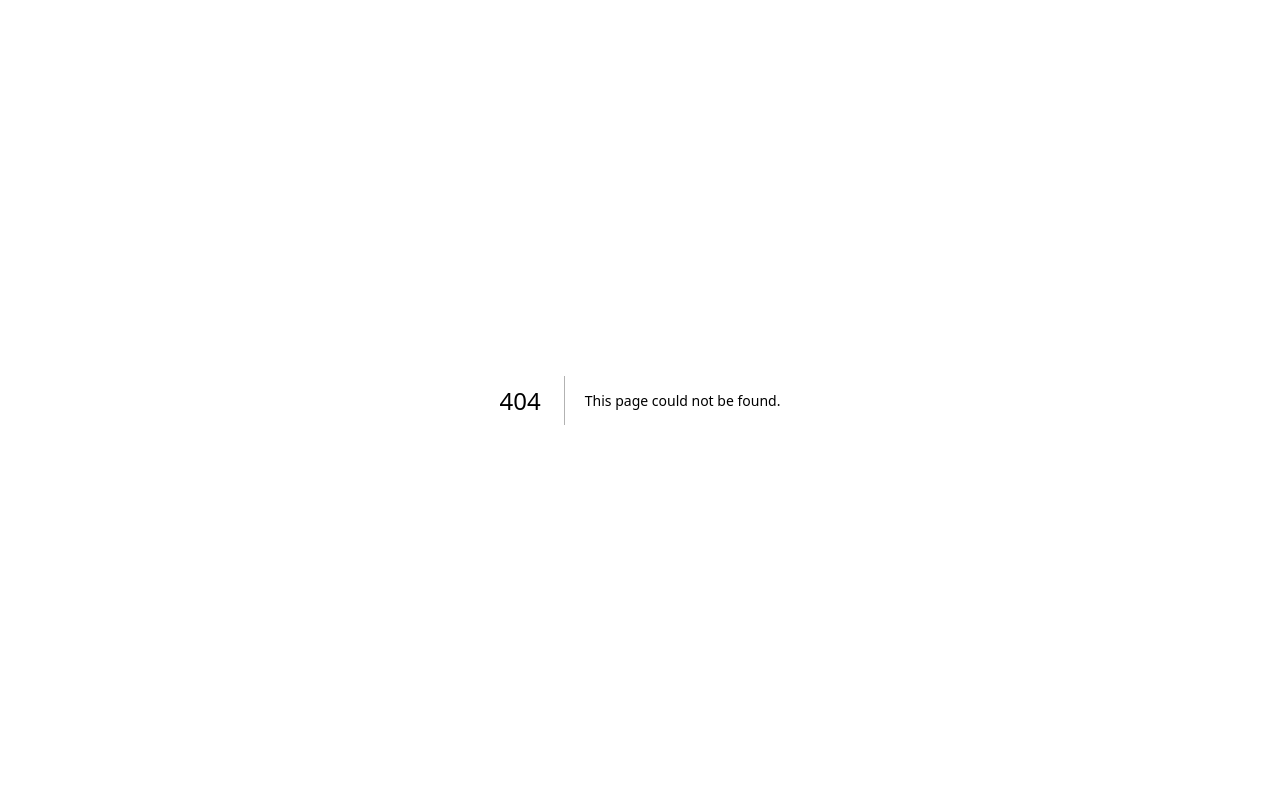
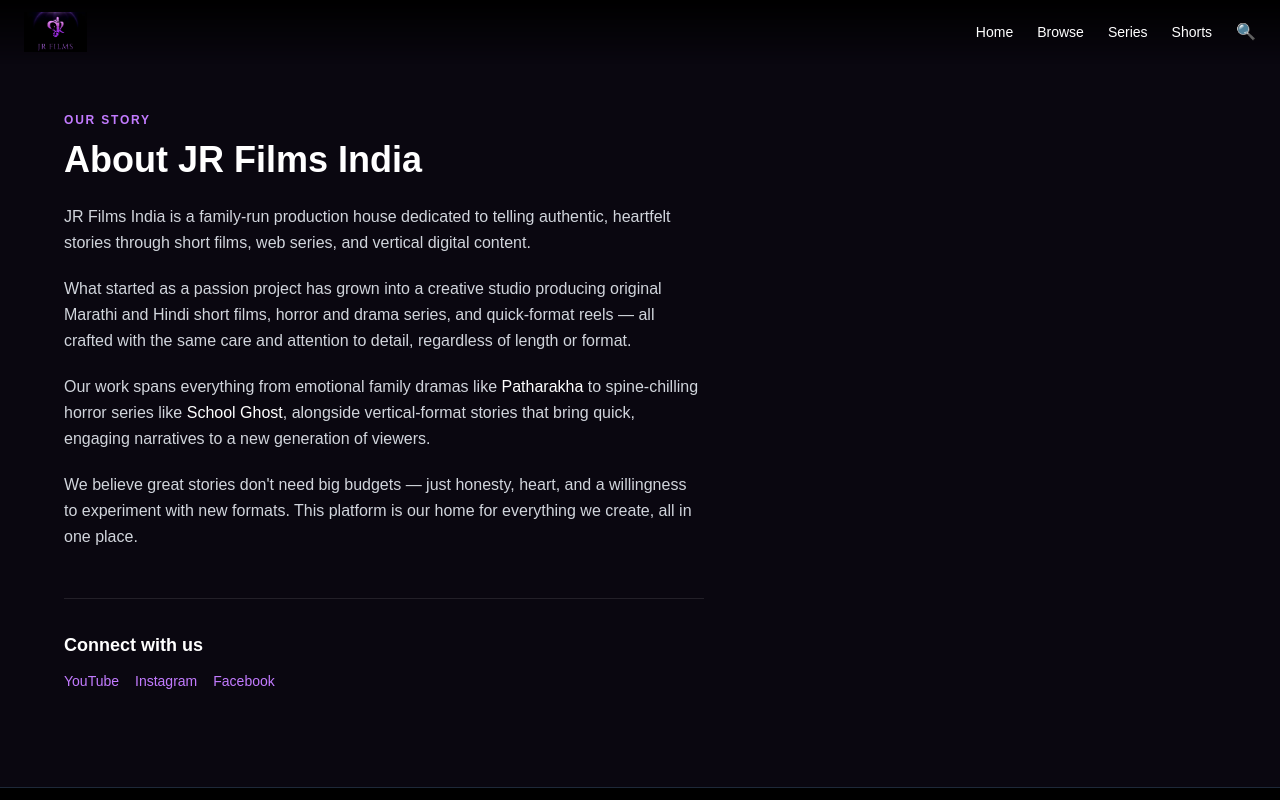
Before and after one commit to jrfilmsindia-glitch/jrfilmsindia, a Next.js app: page /about in a window 1280 px wide. Before the commit this address had no page. Shown: the top 800 px of the page. Built offline with nearby package versions, Linux system fonts and the light colour scheme.

Commit message:
add about page

```diff
--- /dev/null
+++ b/app/about/page.tsx
@@ -0,0 +1,39 @@
+import Navbar from '@/components/Navbar'
+import Footer from '@/components/Footer'
+
+export default function AboutPage() {
+  return (
+    <main className="min-h-screen bg-[#0a0710]">
+      <Navbar />
+      <div className="pt-28 px-6 md:px-16 pb-16 max-w-3xl">
+        <p className="text-purple-400 text-xs font-semibold uppercase tracking-[0.15em] mb-3">Our Story</p>
+        <h1 className="text-white text-3xl md:text-4xl font-bold mb-6">About JR Films India</h1>
+
+        <div className="space-y-5 text-gray-300 text-base leading-relaxed">
+          <p>
+            JR Films India is a family-run production house dedicated to telling authentic, heartfelt stories through short films, web series, and vertical digital content.
+          </p>
+          <p>
+            What started as a passion project has grown into a creative studio producing original Marathi and Hindi short films, horror and drama series, and quick-format reels — all crafted with the same care and attention to detail, regardless of length or format.
+          </p>
+          <p>
+            Our work spans everything from emotional family dramas like <span className="text-white font-medium">Patharakha</span> to spine-chilling horror series like <span className="text-white font-medium">School Ghost</span>, alongside vertical-format stories that bring quick, engaging narratives to a new generation of viewers.
+          </p>
+          <p>
+            We believe great stories don't need big budgets — just honesty, heart, and a willingness to experiment with new formats. This platform is our home for everything we create, all in one place.
+          </p>
+        </div>
+
+        <div className="mt-12 border-t border-white/10 pt-8">
+          <h2 className="text-white text-lg font-semibold mb-3">Connect with us</h2>
+          <div className="flex gap-4 text-sm">
+            <a href="https://youtube.com" target="_blank" className="text-purple-400 hover:underline">YouTube</a>
+            <a href="https://instagram.com" target="_blank" className="text-purple-400 hover:underline">Instagram</a>
+            <a href="https://facebook.com" target="_blank" className="text-purple-400 hover:underline">Facebook</a>
+          </div>
+        </div>
+      </div>
+      <Footer />
+    </main>
+  )
+}
```
